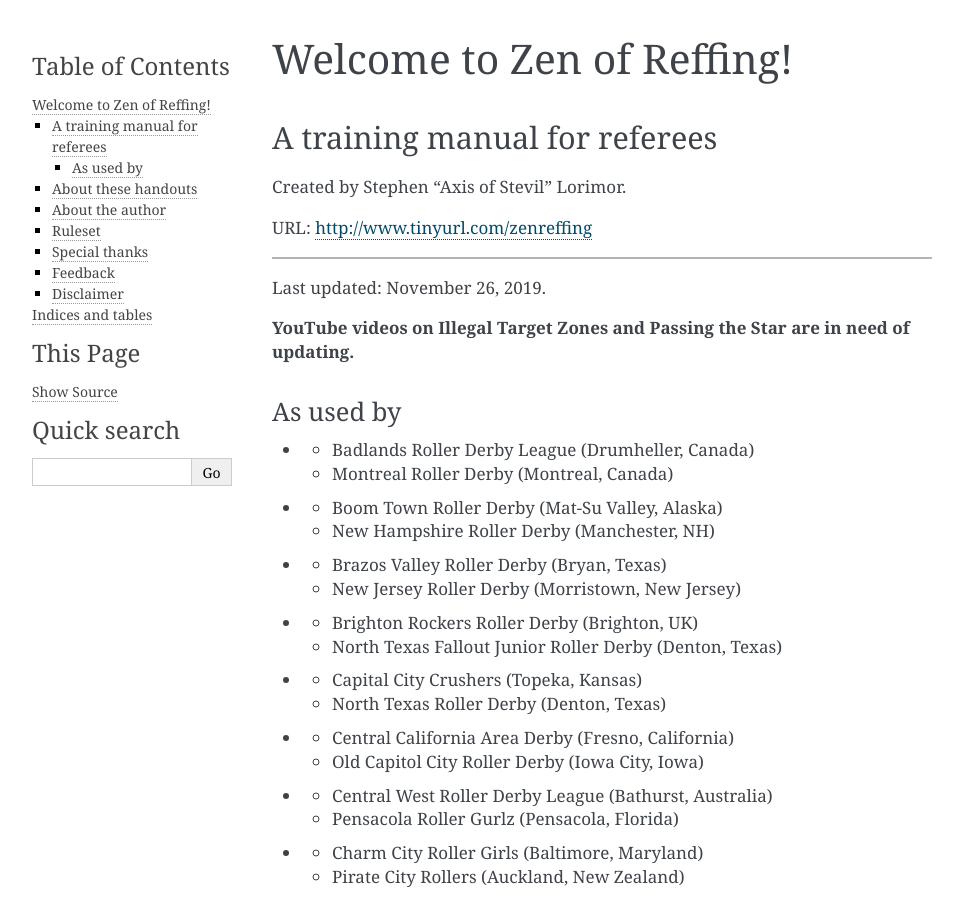
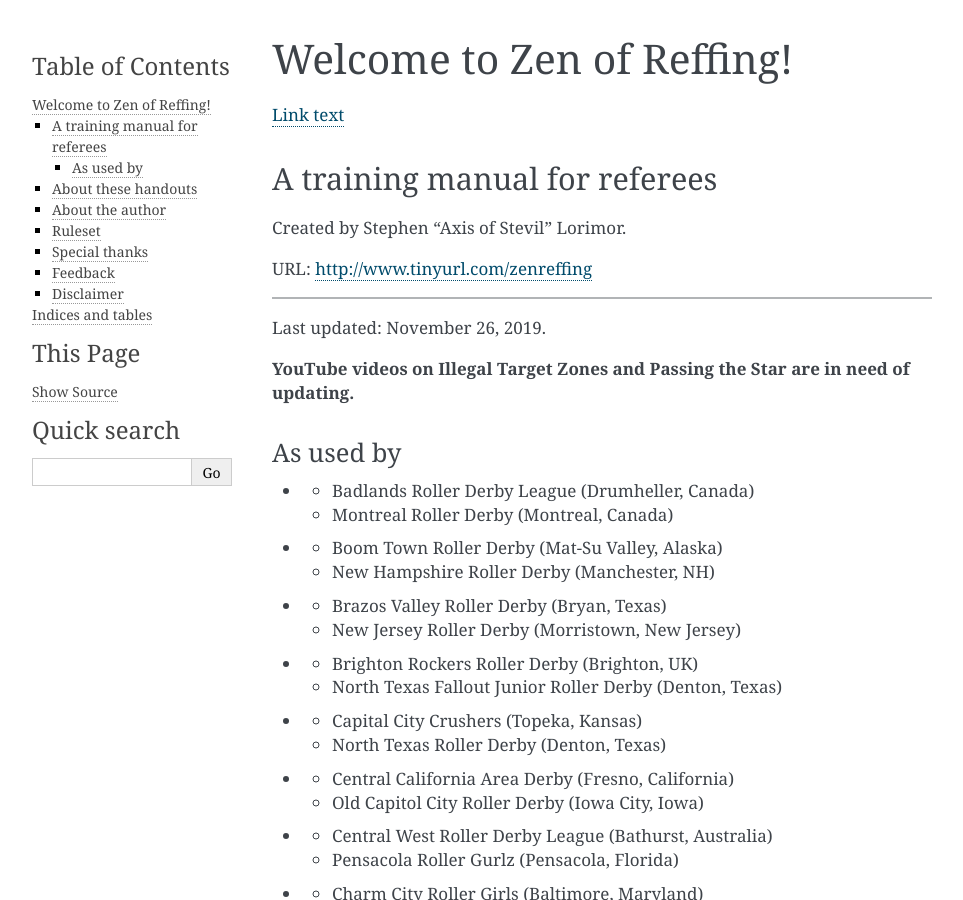
Before and after one commit to mrogaski/zenref, a Sphinx documentation site: the page built from docs/source/index.rst, in a window 1280 px wide and 900 px high. Shown: the whole window, without its empty margins (148-1111 px from the left). Built offline with Sphinx 7.4.7, drawn with Linux system fonts in a browser that asks for light colours; pages that are not in the unit, such as notebooks, are missing from menus.

Commit message:
Testing links.

```diff
--- a/docs/source/index.rst
+++ b/docs/source/index.rst
@@ -5,6 +5,8 @@
 
 Welcome to Zen of Reffing!
 ==========================
+
+`Link text <link URL>`_
 
 A training manual for referees
 ------------------------------
```
